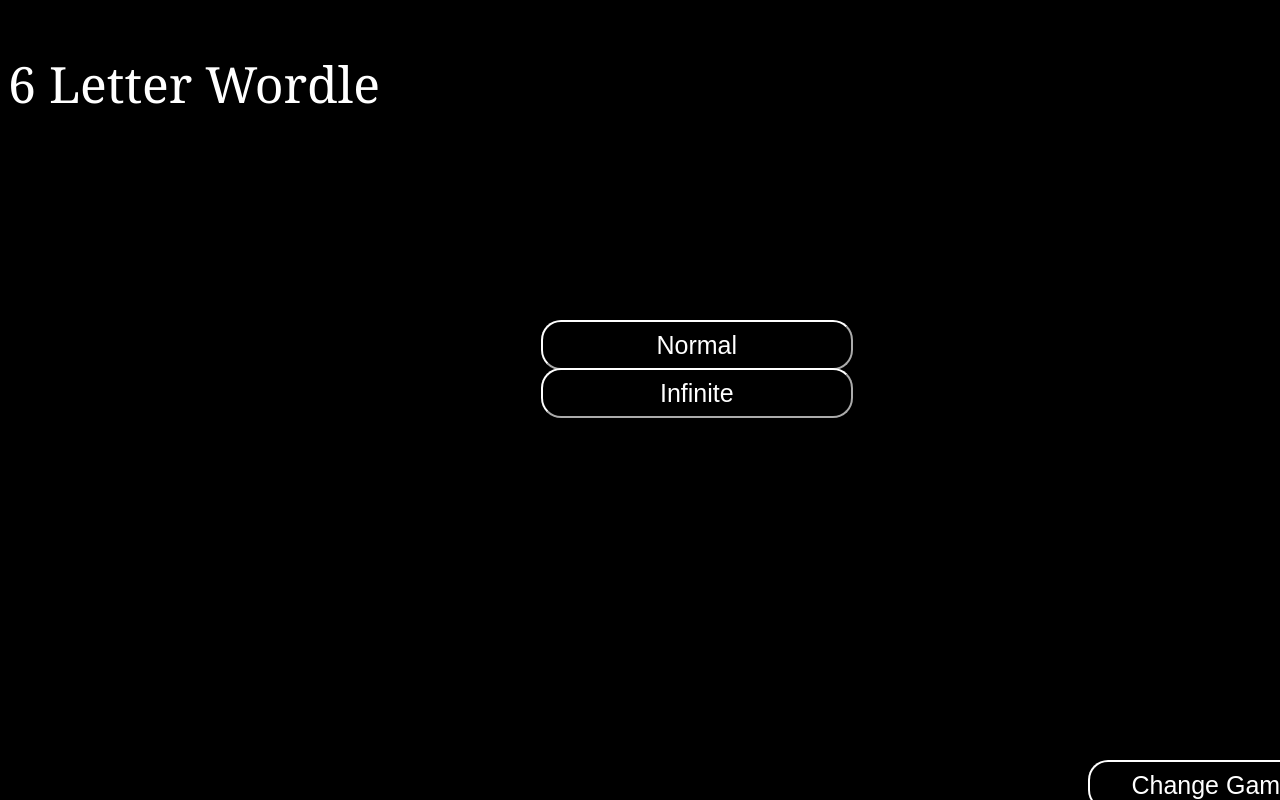
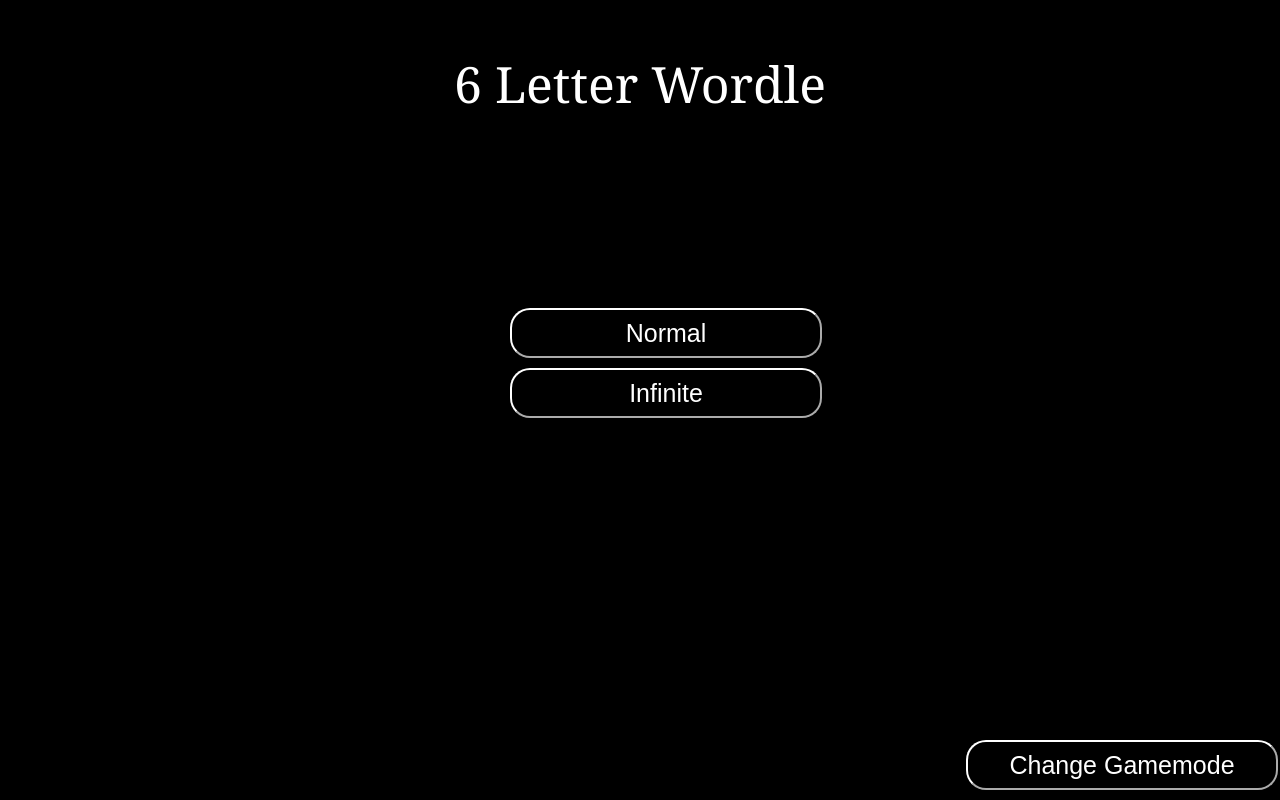
Before and after one commit to Kargone/fblawordle, a plain HTML site: page index.html in a window 1280 px wide. Both pictures are taken after a click on the button "Play". Drawn offline with Linux system fonts and the light colour scheme.

Commit message:
fixed graphical issues, clean up some of connors code

```diff
--- a/index.html
+++ b/index.html
@@ -5,21 +5,21 @@
         <link rel="stylesheet" href="style.css">
     </header>
     <body>
-        <p>6 Letter Wordle</p>
+        <p id="wordleTitle">6 Letter Wordle</p>
         <!-- try to remove the style tags and move them to the css
         and if your doing top and left make sure to set the position to absolute
         and commenting is actually ctrl / not c-->
 
-        <button id="start" style="top:46%; left:42.25%;">
+        <button id="start">
             Play
         </button>
-        <button id="gamemode" style="top:95%; left:85%">
+        <button id="gamemode">
             Change Gamemode
         </button>
-        <button id="normal" style="top:40%; left:42.25%;">
+        <button id="normal">
             Normal
         </button>
-        <button id="infinite" style="top:46%; left:42.25%">
+        <button id="infinite">
             Infinite
         </button>
         <table id="table" style="margin-top:2%;">
--- a/style.css
+++ b/style.css
@@ -6,6 +6,8 @@
 */
 body {
     background-color: black;
+    margin: 0px;
+    padding: 0px;
 }
 
 button {
@@ -22,26 +24,44 @@ button {
 
 #start{
     visibility: visible;
+    position: absolute;
+    left: calc(50% - 130px);
+    top: 46%;
 }
 
 #normal{
     visibility: hidden;
+    position: absolute;
+    top: calc(46% - 60px);
+    left: calc(50% - 130px);
 }
 
 #infinite{
     visibility: hidden;
+    position: absolute;
+    top:46%;
+    left: calc(50% - 130px);
 }
 
 #table{
     visibility: hidden;
 }
 
+#wordleTitle {
+    text-align: center;
+}
+
+#gamemode {
+    top: calc(100% - 60px);
+    left: calc(100% - 314px);
+    position: absolute;
+}
+
 p {
     color: white;
-    font-size: 50Px;
+    font-size: 50px;
     font-family: Cambria;
-    left: auto;
-    position: static;
+    position: relative;
 }
 
 td {
```
